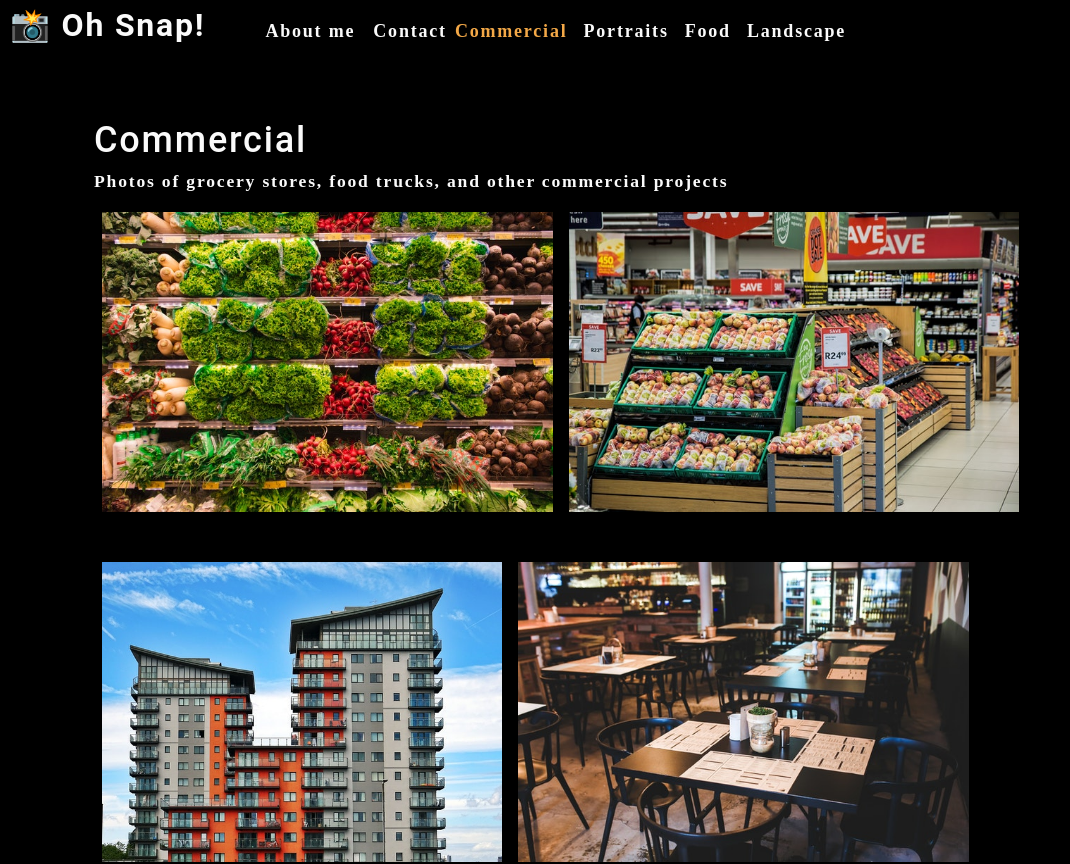
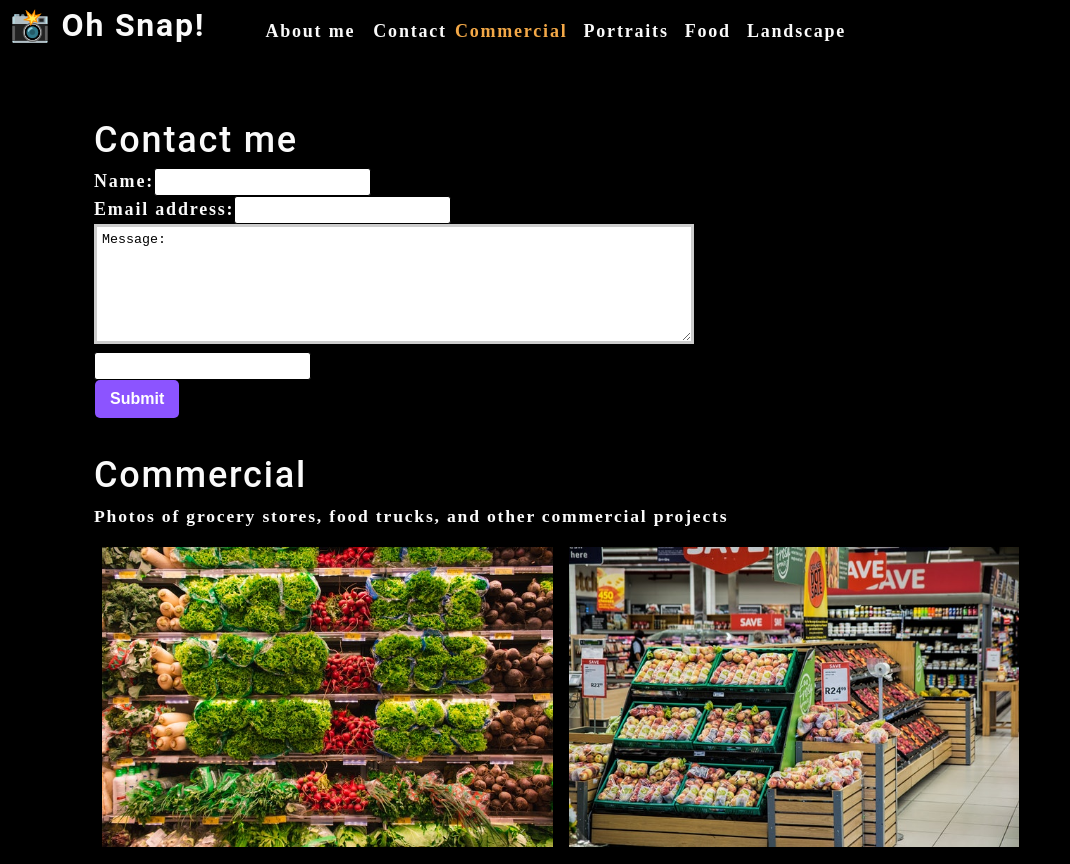
Before and after one commit to tgtiburon/photo-port, a React (Create React App) app: page / in a window 1280 px wide. Shown: the top 864 px of the page, without its empty margins (0-1070 px from the left). Built offline with nearby package versions, Linux system fonts and the light colour scheme.

Commit message:
before class

```diff
--- a/src/App.js
+++ b/src/App.js
@@ -2,6 +2,7 @@ import React, { useState } from "react";
 import About from "./components/About";
 import Nav from "./components/Nav";
 import Gallery from "./components/Gallery";
+import ContactForm from "./components/Contact";
 
 function App() {
   const [categories] = useState([
@@ -39,6 +40,7 @@ function App() {
         currentCategory={currentCategory}
       ></Nav>
       <main>
+        <ContactForm></ContactForm>
         <Gallery currentCategory={currentCategory}></Gallery>
         <About></About>
       </main>
--- a/src/components/Contact/index.js
+++ b/src/components/Contact/index.js
@@ -1,35 +1,73 @@
-import react from "react";
+import react, { useState } from "react";
+
+// initialize the values of the state
 
 function ContactForm() {
+  const [formState, setFormState] = useState({
+    name: "",
+    email: "",
+    message: "",
+  });
+
   //JSX
+  // destructure formState
+  const { name, email, message } = formState;
 
+  // Change in the html
+
+  function handleChange(e) {
+    // without the spread operator ..., the formState object would be
+    // overwritten to only contain the name:value pair
+    // [e.target.name]  lets us DRY, so we can reuse setFormState
+    setFormState({ ...formState, [e.target.name]: e.target.value });
+  }
+  // placed outside the handleChange function because setFormState is asynchronous.
+  //console.log(formState);
+
+  function handleSubmit(e) {
+    e.preventDefault();
+    console.log(formState);
+  }
 
   // Have to use htmlFor because it is a keyword reserved for javascript.
   // same with for
   return (
     <section>
       <h1>Contact me</h1>
-            <form id="contact-form">
-
+      <form id="contact-form" onSubmit={handleSubmit}>
         <div>
           <label htmlFor="name">Name:</label>
-                    <input type='text' name="name" />
+          <input
+            type="text"
+            defaultValue={name}
+            onChange={handleChange}
+            name="name"
+          />
         </div>
 
         <div>
           <label htmlFor="email">Email address:</label>
-                    <input type='email' name="email" />
+          <input
+            type="email"
+            defaultValue={email}
+            onChange={handleChange}
+            name="email"
+          />
         </div>
 
         <div>
-                    <label htmlFor="message">Message:</label>
-                    <input type='message' rows="5" />
+          <textarea htmlFor="message">Message:</textarea>
+          <input
+            type="message"
+            defaultValue={message}
+            onChange={handleChange}
+            rows="5"
+          />
         </div>
         <button type="submit">Submit</button>
       </form>
     </section>
-    )
-
+  );
 }
 
 export default ContactForm;
```
Lines whose indentation alone changed are shown as unchanged.
